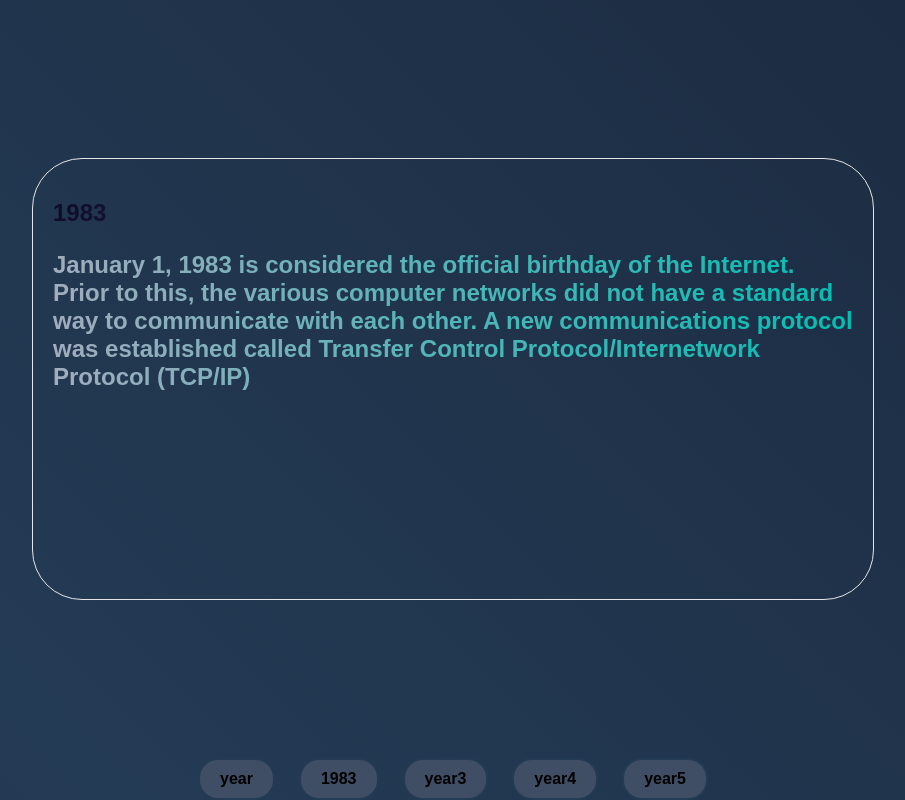
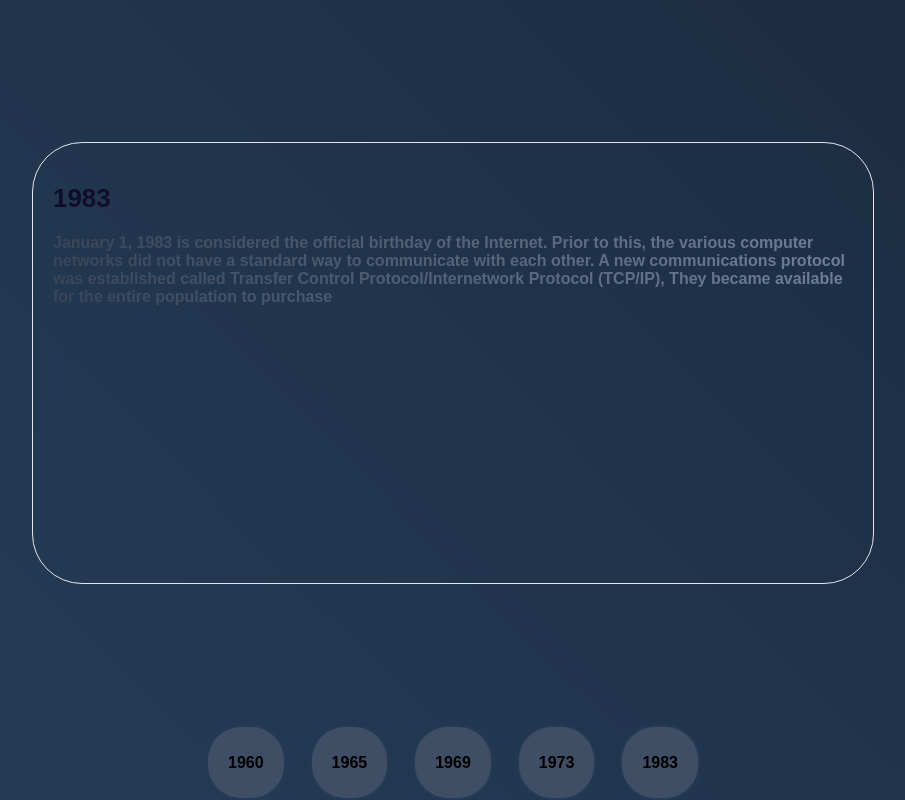
Before and after one commit to Davvezn/Timeline, a plain HTML site: page index.html in a window 1280 px wide. Both pictures are taken after a click on the button "1983". Shown: the whole page, without its empty margins (187-1092 px from the left). Drawn offline with Linux system fonts and the light colour scheme.

Commit message:
final touches

```diff
--- a/index.html
+++ b/index.html
@@ -8,32 +8,32 @@
     <div class="timeline">
         <div id="card-container">
           <div class="card" id="card-1">
-            <h2>Card 1</h2>
-            <p>This is the content of card 1.</p>
+            <h2>1960s</h2>
+            <p>The Internet started in the 1960s as a way for government researchers to share information. Computers in the '60s were large and immobile and in order to make use of information stored in any one computer, one had to either travel to the site of the computer or have magnetic computer tapes sent through the conventional postal system.</p>
           </div>
           <div class="card" id="card-2">
-            <h2>1983</h2>
-            <p>January 1, 1983 is considered the official birthday of the Internet. Prior to this, the various computer networks did not have a standard way to communicate with each other. A new communications protocol was established called Transfer Control Protocol/Internetwork Protocol (TCP/IP)</p>
+            <h2>1965 Packet switching</h2>
+            <p>The MIT Lincon lab uses packet switching technology to connect two computers</p>
           </div>
           <div class="card" id="card-3">
-            <h2>Card 3</h2>
-            <p>This is the content of card 3.</p>
+            <h2>1969 ARPANET first interconnected computers</h2>
+            <p>October 29, 1969, computers at UCLA and stanford were interconnected for the first time. The message was supposed to be "log in" but the system crashed, and only "Lo" was recieved.</p>
           </div>
           <div class="card" id="card-4">
-            <h2>Card 4</h2>
-            <p>This is the content of card 4.</p>
+            <h2>1973 The internet is created</h2>
+            <p>as the royal radarestablishment (Norway) and the university of London (England) link to ARPANET, global networking becomes a reality. The internet was created.</p>
           </div>
           <div class="card" id="card-5">
-            <h2>Card 5</h2>
-            <p>This is the content of card 5.</p>
+            <h2>1983</h2>
+            <p>January 1, 1983 is considered the official birthday of the Internet. Prior to this, the various computer networks did not have a standard way to communicate with each other. A new communications protocol was established called Transfer Control Protocol/Internetwork Protocol (TCP/IP), They became available for the entire population to purchase</p>
           </div>
         </div>
         <div class="button-container">
-          <button class="timeline-button" onclick="showCard(0)">year</button>
-          <button class="timeline-button" onclick="showCard(1)">1983</button>
-          <button class="timeline-button" onclick="showCard(2)">year3</button>
-          <button class="timeline-button" onclick="showCard(3)">year4</button>
-          <button class="timeline-button" onclick="showCard(4)">year5</button>
+          <button class="timeline-button" onclick="showCard(0)">1960</button>
+          <button class="timeline-button" onclick="showCard(1)">1965</button>
+          <button class="timeline-button" onclick="showCard(2)">1969</button>
+          <button class="timeline-button" onclick="showCard(3)">1973</button>
+          <button class="timeline-button" onclick="showCard(4)">1983</button>
         </div>
       </div>
 
--- a/styles.css
+++ b/styles.css
@@ -39,9 +39,11 @@ body {
   .timeline-button {
     padding: 10px 20px;
     margin: 0 10px;
+    min-width: 75px;
+    min-height: 75px;
     font-size: 16px;
     border: 2px solid #243b55;
-    border-radius: 20px;
+    border-radius: 35px;
     font-weight: bold;
     color: #000000;
     background-color: #3f4e64;
@@ -62,21 +64,21 @@ body {
     display: none;
 }
 .timeline h2 {
-    background-image: linear-gradient(90deg, #0f0c29, #302b63, #0f0c29);
+    background-image: linear-gradient(90deg, #0f0c29, #1d1a3c, #0f0c29);
     background-clip: text;
     -webkit-background-clip: text;
     font-family: Arial, sans-serif;
-    font-size: 24px;
+    font-size: 25.88px;
     font-weight: bold;
     color: transparent;
 }
 
 .timeline p {
-    background-image: linear-gradient(90deg, #A2ACBD, #00BEB2);
+    background-image: linear-gradient(90deg, #384558, #707F97);
     background-clip: text;
     -webkit-background-clip: text; /*@TomIsLoading*/
     font-family: Arial, sans-serif;
-    font-size: 24px;
+    font-size: 16px;
     font-weight: bold;
     color: transparent;
 }
```
